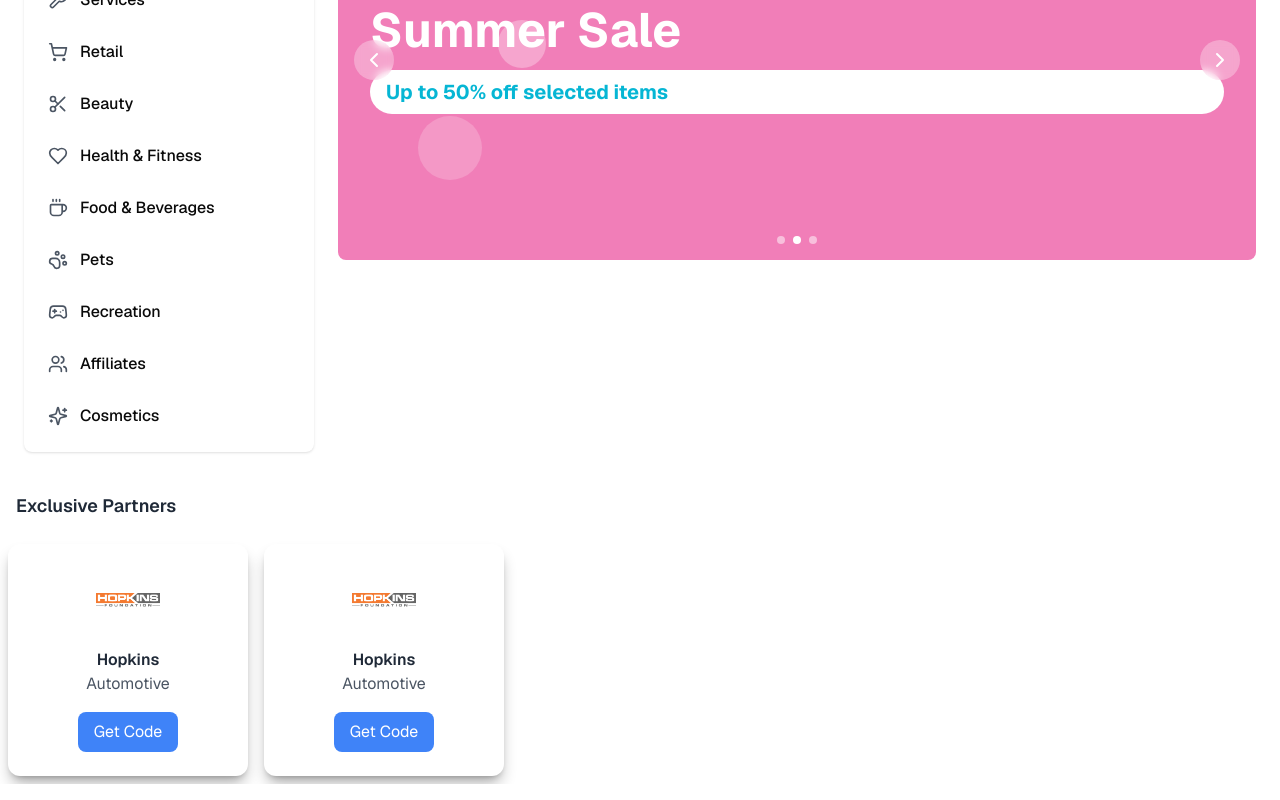
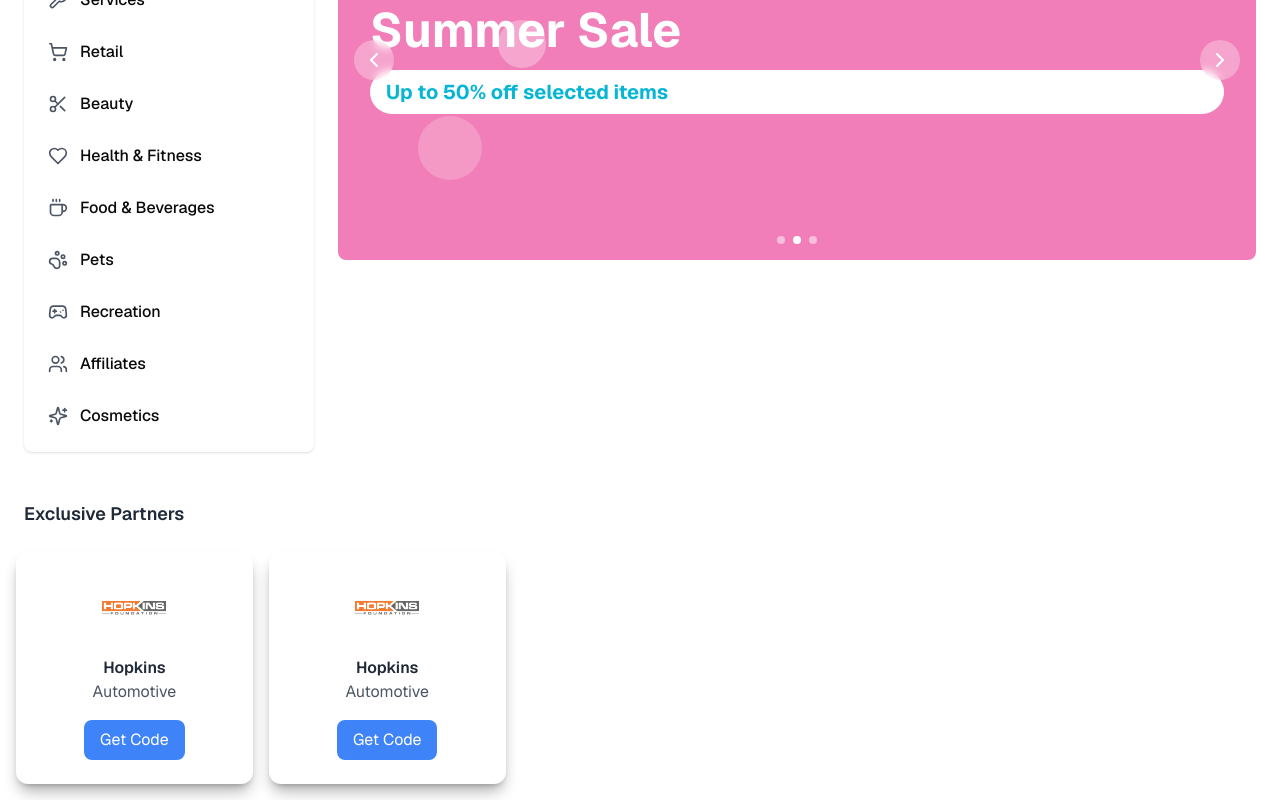
Before and after one commit to rioanggoro/lmtc_FE, a Next.js app: page /user in a window 1280 px wide. Shown: the part 870-1670 px from the top of the page. Built offline with nearby package versions, Linux system fonts and the light colour scheme.

Commit message:
change in p-4

```diff
--- a/src/app/components/user/partner.tsx
+++ b/src/app/components/user/partner.tsx
@@ -2,7 +2,7 @@
 
 export default function PartnerSection() {
   return (
-    <div className="container mx-auto p-2">
+    <div className="container mx-auto p-4">
       <h2 className="mb-4 p-2 text-lg font-semibold text-gray-800">
         Exclusive Partners
       </h2>
```
